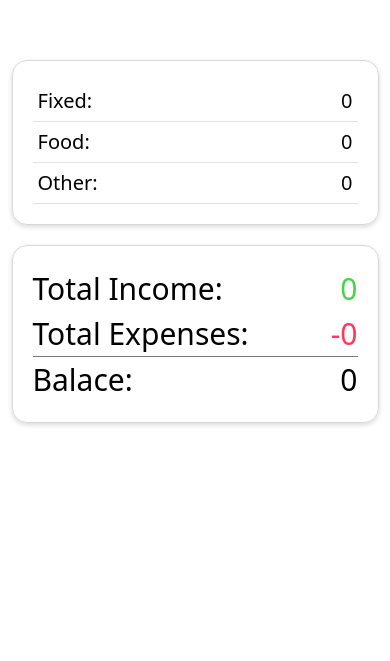
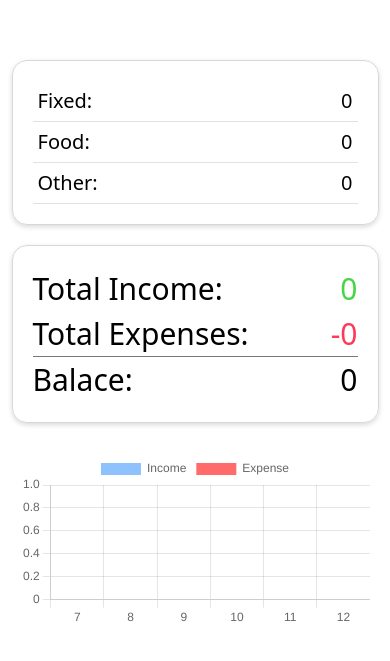
Before and after one commit to jhonatanIto/ExpenseTracker, a React (Vite) app: page / in a window 390 px wide. Shown: the part 469-1130 px from the top of the page. Before the commit the page ends 1062 px from the top, so only its background shows below. Built offline with nearby package versions, Linux system fonts and the light colour scheme; no server answers.

Commit message:
graph mobile

```diff
--- a/src/App.css
+++ b/src/App.css
@@ -492,9 +492,11 @@ body,
     overflow-y: scroll;
   }
   .graph {
-    width: 0px;
-    height: 100px;
+    margin-top: 30px;
+    height: 300px;
+    width: 350px;
   }
+
   .darkIcon {
     left: 19px;
     top: 3px;
```
